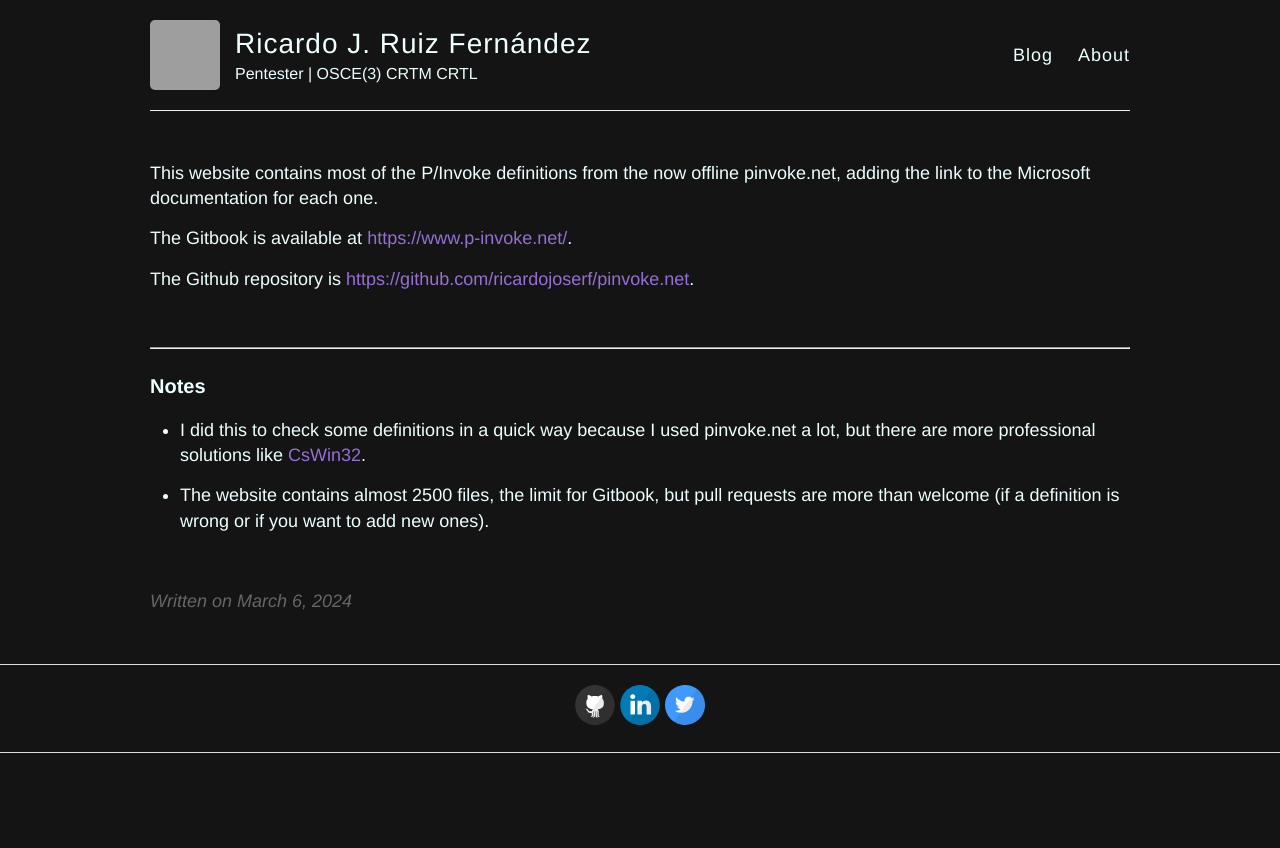
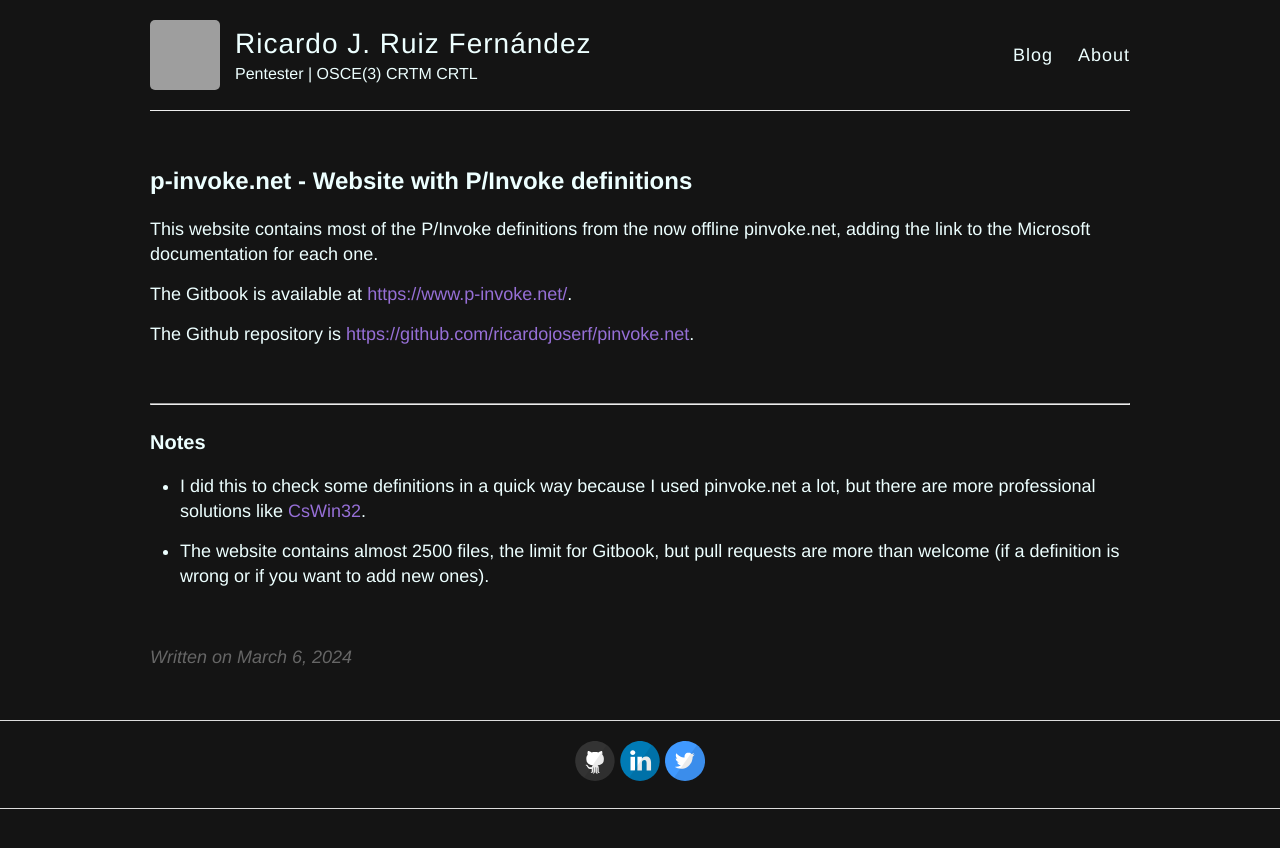
Before and after one commit to ricardojoserf/ricardojoserf.github.io, a Jekyll site: the page built from _posts/2024-3-6-pinvokenet.md, in a window 1280 px wide. Shown: the top 848 px of the page. Built offline with Jekyll 4.4.1, drawn with Linux system fonts in a browser that asks for light colours; our own code applies the rules of GitHub Pages for plain Markdown files; grey boxes are pictures that could not be loaded.

Commit message:
Update 2024-3-6-pinvokenet.md

```diff
--- a/_posts/2024-3-6-pinvokenet.md
+++ b/_posts/2024-3-6-pinvokenet.md
@@ -1,6 +1,6 @@
 ---
 layout: post
-title: [p-invoke.net](https://www.p-invoke.net/)
+title: p-invoke.net - Website with P/Invoke definitions
 excerpt_separator: <!--more-->
 ---
 
```
